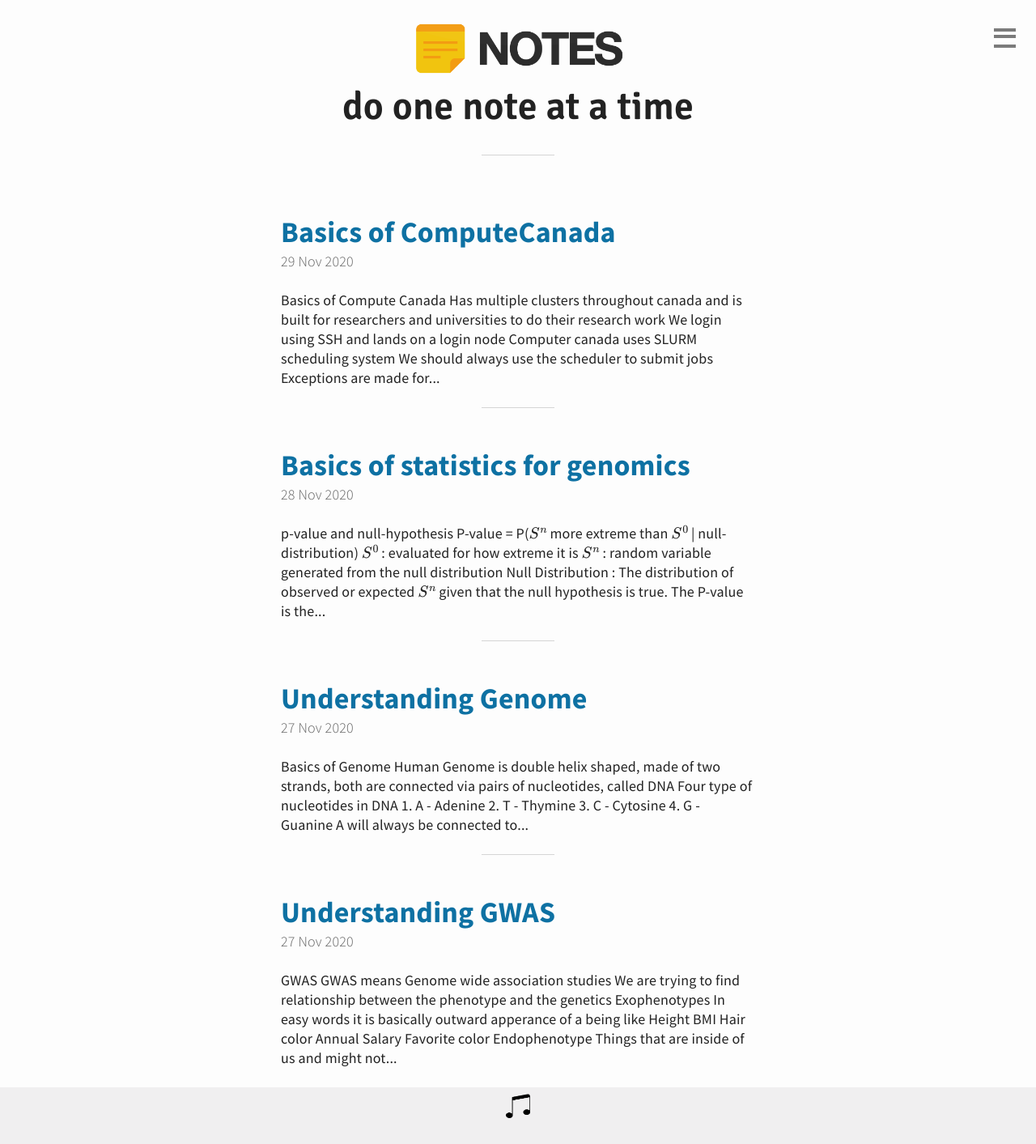
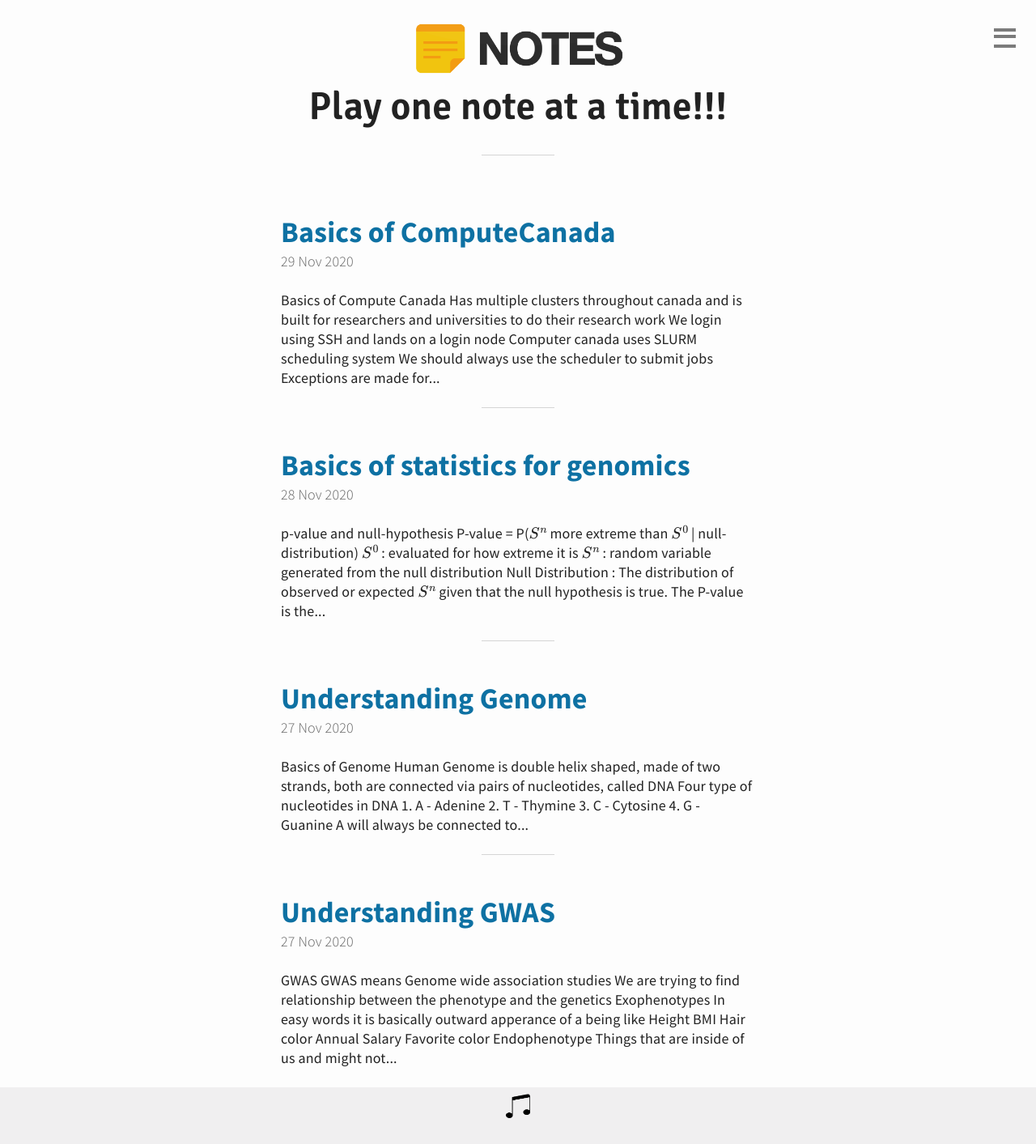
Before and after one commit to webhash/webhash.github.io, a Jekyll site: the page built from index.html, in a window 1280 px wide. Shown: the whole page at 81% size. Built offline with Jekyll 4.4.1, drawn with Linux system fonts in a browser that asks for light colours; formulas are drawn with MathJax 3; the list of posts is cut into pages by our own code.

Commit message:
Update _config.yml

```diff
--- a/_config.yml
+++ b/_config.yml
@@ -1,5 +1,5 @@
 # Site settings
-title: "do one note at a time"
+title: "Play one note at a time!!!"
 description: "Blog site with support for Latex!!!"
 url: "https://webhash.github.io/"
 author:
```
